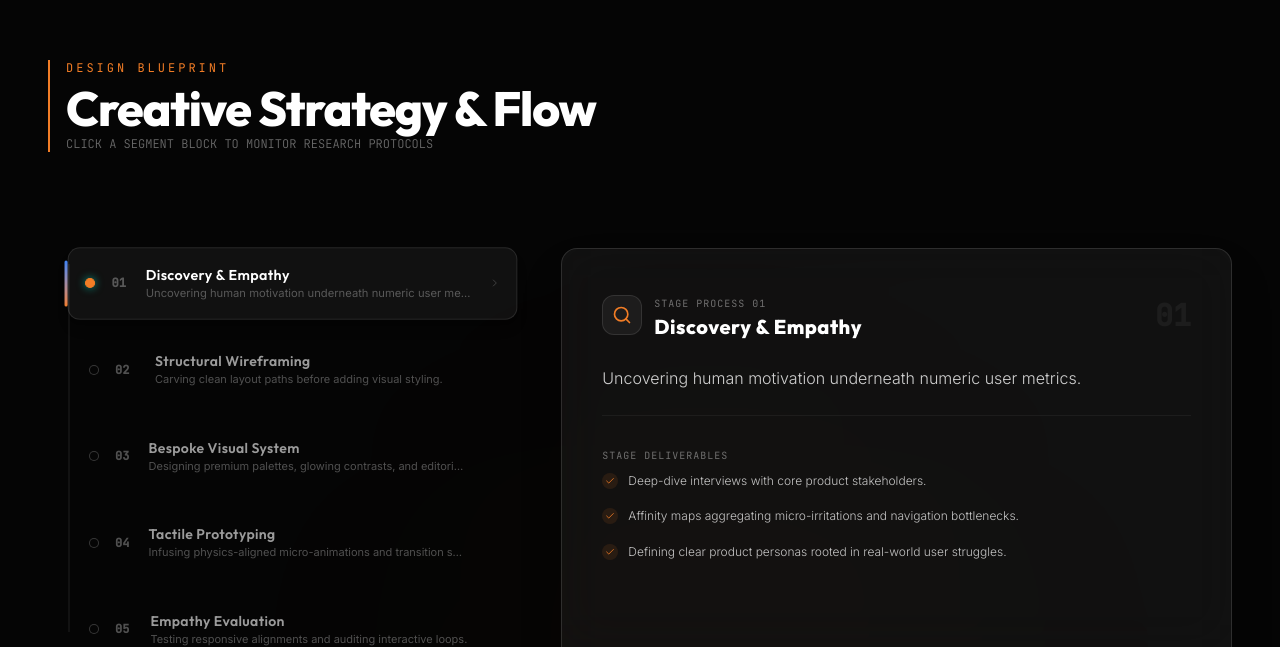
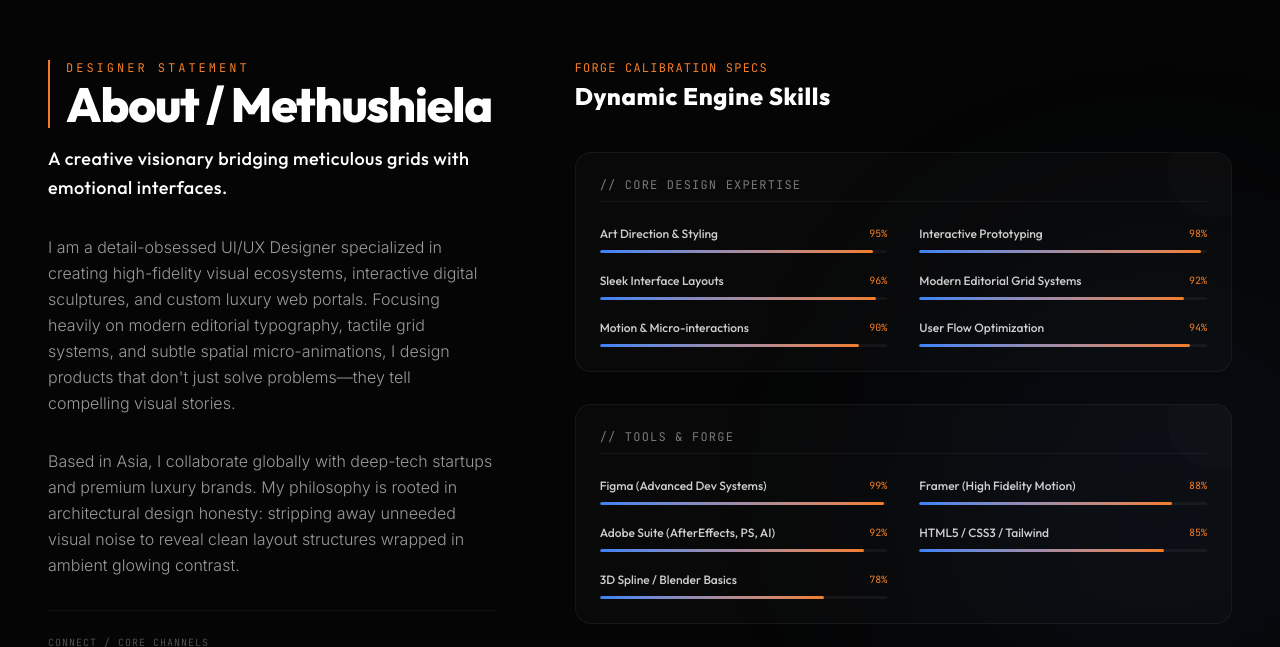
Before and after one commit to kevincaidic/alexa, a React (Vite) app: page / in a window 1280 px wide. Shown: the part 2153-2800 px from the top of the page. Built offline with nearby package versions, Linux system fonts and the light colour scheme.

Commit message:
remove mini game

```diff
--- a/src/App.tsx
+++ b/src/App.tsx
@@ -2,7 +2,6 @@ import { useState, useEffect } from "react";
 import Navbar from "./components/Navbar";
 import HeroSection from "./components/HeroSection";
 import FeaturedProjectsSection from "./components/FeaturedProjectsSection";
-import DesignProcessSection from "./components/DesignProcessSection";
 import AboutSection from "./components/AboutSection";
 import ExperienceSection from "./components/ExperienceSection";
 import CertificatesSection from "./components/CertificatesSection";
@@ -19,7 +18,6 @@ export default function App() {
       const sections = [
         "hero",
         "projects",
-        "process",
         "about",
         "experience",
         "certificates",
@@ -65,9 +63,6 @@ export default function App() {
         {/* Featured Projects with storytelling case study portals */}
         <FeaturedProjectsSection />
 
-        {/* Design Process interactive blueprint stages */}
-        <DesignProcessSection />
-
         {/* Narrative Biography about Alexa Cagaanan */}
         <AboutSection />
 
--- a/src/data.ts
+++ b/src/data.ts
@@ -8,7 +8,7 @@ export const PORTFOLIO_OWNER = {
   bioParagraph1: "I am a detail-obsessed UI/UX Designer specialized in creating high-fidelity visual ecosystems, interactive digital sculptures, and custom luxury web portals. Focusing heavily on modern editorial typography, tactile grid systems, and subtle spatial micro-animations, I design products that don't just solve problems—they tell compelling visual stories.",
   bioParagraph2: "Based in Asia, I collaborate globally with deep-tech startups and premium luxury brands. My philosophy is rooted in architectural design honesty: stripping away unneeded visual noise to reveal clean layout structures wrapped in ambient glowing contrast.",
   portraitUrl: "/Profile/Profile.png",
-  email: "cagaanan.alexa@design.studio",
+  email: "cagaanan.methushielaalexa@dnsc.edu.ph",
   socials: [
     { name: "Behance", url: "https://behance.net" },
     { name: "Dribbble", url: "https://dribbble.com" },
```
